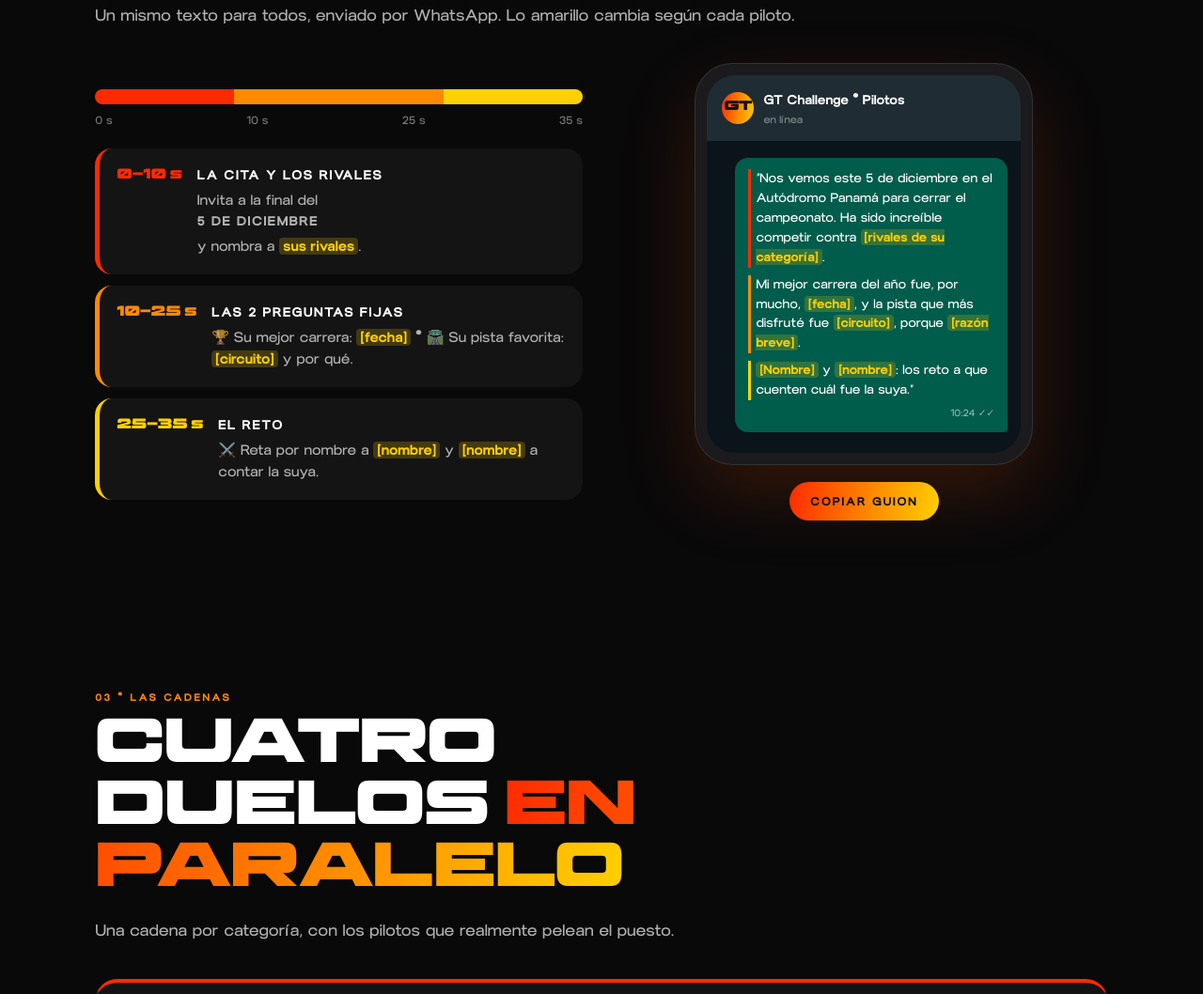
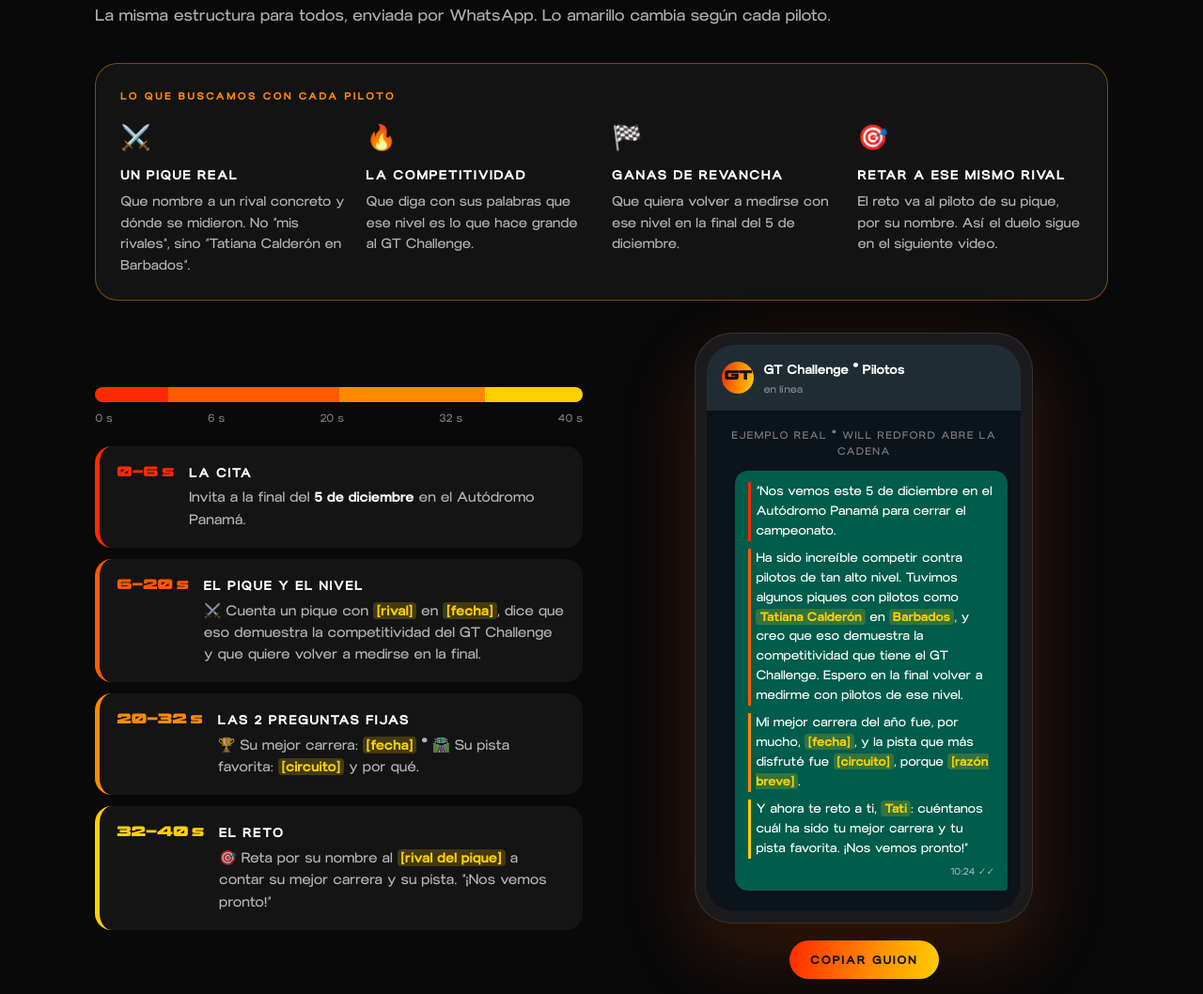
Before and after one commit to Pro-motion-sport-marketing/gt-challenge-propuesta, a plain HTML site: page reto-ultima-vuelta/index.html in a window 1280 px wide. Shown: the part 1945-3003 px from the top of the page at 94% size. Drawn offline with Linux system fonts and the light colour scheme.

Commit message:
Reto: guion con pique real, objetivos por piloto y primer eslabón Will → Tatiana
Co-Authored-By: Claude Opus 5.5 <noreply@anthropic.com>

```diff
--- a/reto-ultima-vuelta/index.html
+++ b/reto-ultima-vuelta/index.html
@@ -43,11 +43,14 @@ section{padding-block:90px;scroll-margin-top:60px}
 .blocks{display:grid;gap:12px;margin-top:20px}
 .blk{display:grid;grid-template-columns:auto minmax(0,1fr);gap:16px;padding:18px;border-radius:18px;background:var(--panel);border-left:5px solid var(--c)}
 .blk .t{font-family:"PROS";font-size:15px;color:var(--c);white-space:nowrap}.blk b{display:block;font-size:14px;text-transform:uppercase;letter-spacing:.1em;margin-bottom:4px}.blk p{color:var(--dim);font-size:15px}
+.blk p b{display:inline;font-size:inherit;text-transform:none;letter-spacing:0;margin:0;color:#fff}
 .ph{background:rgba(255,208,0,.2);color:var(--yel);font-weight:700;border-radius:4px;padding:0 4px}
 .phone{max-width:360px;margin:0 auto;border-radius:40px;padding:12px;background:#1b1b1d;border:1px solid var(--line);box-shadow:0 30px 80px rgba(255,90,0,.18)}
 .wa{border-radius:30px;overflow:hidden;background:#0b141a}.wa-top{display:flex;align-items:center;gap:10px;padding:14px 16px;background:#202c33}.wa-top i{width:34px;height:34px;border-radius:50%;background:var(--grad);display:grid;place-items:center;font-style:normal;font-family:"PROS";color:#111;font-size:14px}.wa-top b{font-size:14px}.wa-top small{display:block;color:var(--mut);font-size:11px}
 .wa-body{padding:18px 14px 22px}.bub{background:#005c4b;border-radius:14px 14px 4px 14px;padding:12px 14px;font-size:13.5px;line-height:1.55;margin-left:16px}.bub p+p{margin-top:8px}.bub small{display:block;text-align:right;color:rgba(255,255,255,.55);font-size:10.5px;margin-top:6px}
-.bub .s1{box-shadow:inset 3px 0 0 #ff2a00;padding-left:8px}.bub .s2{box-shadow:inset 3px 0 0 #ff8a00;padding-left:8px}.bub .s3{box-shadow:inset 3px 0 0 #ffd000;padding-left:8px}
+.bub .s1{box-shadow:inset 3px 0 0 #ff2a00;padding-left:8px}.bub .s2{box-shadow:inset 3px 0 0 #ff8a00;padding-left:8px}.bub .s3{box-shadow:inset 3px 0 0 #ffd000;padding-left:8px}.bub .s1b{box-shadow:inset 3px 0 0 #ff5a00;padding-left:8px}.ej{text-align:center;color:var(--mut);font-size:11px;letter-spacing:.12em;text-transform:uppercase;margin-bottom:12px}
+.meta{margin-bottom:34px;padding:26px;border-radius:24px;background:var(--panel);border:1px solid rgba(255,138,0,.45)}.metas{display:grid;grid-template-columns:repeat(4,minmax(0,1fr));gap:22px;margin-top:16px}.metas i{font-style:normal;font-size:26px;display:block;margin-bottom:8px}.metas b{display:block;font-size:14px;text-transform:uppercase;letter-spacing:.1em;margin-bottom:6px}.metas p{color:var(--dim);font-size:14.5px}
+@media (max-width:980px){.metas{grid-template-columns:repeat(2,minmax(0,1fr))}}@media (max-width:560px){.metas{grid-template-columns:minmax(0,1fr)}}
 .copiar{display:block;margin:18px auto 0;padding:13px 22px;border-radius:99px;border:0;background:var(--grad);color:#111;font:700 12.5px "Blauer",sans-serif;letter-spacing:.14em;text-transform:uppercase;cursor:pointer}
 /* cadenas */
 .cads{display:grid;grid-template-columns:repeat(2,minmax(0,1fr));gap:16px}
@@ -116,9 +119,9 @@ footer{padding-block:36px;border-top:1px solid var(--line);color:var(--mut);font
 <section id="idea"><div class="wrap">
 <div class="sec-h"><div class="kick">01 · Cómo funciona</div><h2>De un video <span class="grad">a una cadena</span></h2></div>
 <div class="flow">
-<div class="fs"><div class="ic">🎥<em>1</em></div><b>Graba</b><small>Video vertical de 25–35 s con el guion.</small></div>
-<div class="fs"><div class="ic">🏆<em>2</em></div><b>Cuenta</b><small>Su mejor carrera y su pista favorita.</small></div>
-<div class="fs"><div class="ic">⚔️<em>3</em></div><b>Reta</b><small>Nombra a sus rivales de la tabla.</small></div>
+<div class="fs"><div class="ic">🎥<em>1</em></div><b>Graba</b><small>Video vertical de 30–40 s con el guion.</small></div>
+<div class="fs"><div class="ic">🏆<em>2</em></div><b>Cuenta</b><small>Sus piques del año, su mejor carrera y su pista.</small></div>
+<div class="fs"><div class="ic">⚔️<em>3</em></div><b>Reta</b><small>Reta por nombre al rival de su pique.</small></div>
 <div class="fs"><div class="ic">🔁<em>4</em></div><b>Responden</b><small>El retado graba y reta al siguiente.</small></div>
 <div class="fs"><div class="ic">🗳️<em>5</em></div><b>Vota la gente</b><small>Cada video sale con encuesta en historias.</small></div>
 </div>
@@ -127,18 +130,20 @@ footer{padding-block:36px;border-top:1px solid var(--line);color:var(--mut);font
 </div></section>
 
 <section id="guion"><div class="wrap">
-<div class="sec-h"><div class="kick">02 · Guion para los pilotos</div><h2>35 segundos, <span class="grad">3 partes</span></h2><p>Un mismo texto para todos, enviado por WhatsApp. Lo amarillo cambia según cada piloto.</p></div>
+<div class="sec-h"><div class="kick">02 · Guion para los pilotos</div><h2>40 segundos, <span class="grad">4 partes</span></h2><p>La misma estructura para todos, enviada por WhatsApp. Lo amarillo cambia según cada piloto.</p></div>
+<div class="meta"><div class="kick">Lo que buscamos con cada piloto</div><div class="metas"><div><i>⚔️</i><b>Un pique real</b><p>Que nombre a un rival concreto y dónde se midieron. No “mis rivales”, sino “Tatiana Calderón en Barbados”.</p></div><div><i>🔥</i><b>La competitividad</b><p>Que diga con sus palabras que ese nivel es lo que hace grande al GT Challenge.</p></div><div><i>🏁</i><b>Ganas de revancha</b><p>Que quiera volver a medirse con ese nivel en la final del 5 de diciembre.</p></div><div><i>🎯</i><b>Retar a ese mismo rival</b><p>El reto va al piloto de su pique, por su nombre. Así el duelo sigue en el siguiente video.</p></div></div></div>
 <div class="guion">
 <div>
-<div class="timebar"><i style="flex:10;background:#ff2a00"></i><i style="flex:15;background:#ff8a00"></i><i style="flex:10;background:#ffd000"></i></div>
-<div class="tlab"><span>0 s</span><span>10 s</span><span>25 s</span><span>35 s</span></div>
+<div class="timebar"><i style="flex:6;background:#ff2a00"></i><i style="flex:14;background:#ff5a00"></i><i style="flex:12;background:#ff8a00"></i><i style="flex:8;background:#ffd000"></i></div>
+<div class="tlab"><span>0 s</span><span>6 s</span><span>20 s</span><span>32 s</span><span>40 s</span></div>
 <div class="blocks">
-<div class="blk" style="--c:#ff2a00"><span class="t">0–10 s</span><div><b>La cita y los rivales</b><p>Invita a la final del <b>5 de diciembre</b> y nombra a <span class="ph">sus rivales</span>.</p></div></div>
-<div class="blk" style="--c:#ff8a00"><span class="t">10–25 s</span><div><b>Las 2 preguntas fijas</b><p>🏆 Su mejor carrera: <span class="ph">[fecha]</span> · 🛣️ Su pista favorita: <span class="ph">[circuito]</span> y por qué.</p></div></div>
-<div class="blk" style="--c:#ffd000"><span class="t">25–35 s</span><div><b>El reto</b><p>⚔️ Reta por nombre a <span class="ph">[nombre]</span> y <span class="ph">[nombre]</span> a contar la suya.</p></div></div>
+<div class="blk" style="--c:#ff2a00"><span class="t">0–6 s</span><div><b>La cita</b><p>Invita a la final del <b>5 de diciembre</b> en el Autódromo Panamá.</p></div></div>
+<div class="blk" style="--c:#ff5a00"><span class="t">6–20 s</span><div><b>El pique y el nivel</b><p>⚔️ Cuenta un pique con <span class="ph">[rival]</span> en <span class="ph">[fecha]</span>, dice que eso demuestra la competitividad del GT Challenge y que quiere volver a medirse en la final.</p></div></div>
+<div class="blk" style="--c:#ff8a00"><span class="t">20–32 s</span><div><b>Las 2 preguntas fijas</b><p>🏆 Su mejor carrera: <span class="ph">[fecha]</span> · 🛣️ Su pista favorita: <span class="ph">[circuito]</span> y por qué.</p></div></div>
+<div class="blk" style="--c:#ffd000"><span class="t">32–40 s</span><div><b>El reto</b><p>🎯 Reta por su nombre al <span class="ph">[rival del pique]</span> a contar su mejor carrera y su pista. “¡Nos vemos pronto!”</p></div></div>
 </div></div>
 <div><div class="phone"><div class="wa"><div class="wa-top"><i>GT</i><div><b>GT Challenge · Pilotos</b><small>en línea</small></div></div>
-<div class="wa-body"><div class="bub" id="texto"><p class="s1">“Nos vemos este 5 de diciembre en el Autódromo Panamá para cerrar el campeonato. Ha sido increíble competir contra <span class="ph">[rivales de su categoría]</span>.</p><p class="s2">Mi mejor carrera del año fue, por mucho, <span class="ph">[fecha]</span>, y la pista que más disfruté fue <span class="ph">[circuito]</span>, porque <span class="ph">[razón breve]</span>.</p><p class="s3"><span class="ph">[Nombre]</span> y <span class="ph">[nombre]</span>: los reto a que cuenten cuál fue la suya.”</p><small>10:24 ✓✓</small></div></div></div></div>
+<div class="wa-body"><div class="ej">Ejemplo real · Will Redford abre la cadena</div><div class="bub" id="texto"><p class="s1">“Nos vemos este 5 de diciembre en el Autódromo Panamá para cerrar el campeonato.</p><p class="s1b">Ha sido increíble competir contra pilotos de tan alto nivel. Tuvimos algunos piques con pilotos como <span class="ph">Tatiana Calderón</span> en <span class="ph">Barbados</span>, y creo que eso demuestra la competitividad que tiene el GT Challenge. Espero en la final volver a medirme con pilotos de ese nivel.</p><p class="s2">Mi mejor carrera del año fue, por mucho, <span class="ph">[fecha]</span>, y la pista que más disfruté fue <span class="ph">[circuito]</span>, porque <span class="ph">[razón breve]</span>.</p><p class="s3">Y ahora te reto a ti, <span class="ph">Tati</span>: cuéntanos cuál ha sido tu mejor carrera y tu pista favorita. ¡Nos vemos pronto!”</p><small>10:24 ✓✓</small></div></div></div></div>
 <button class="copiar" type="button" id="copiar">Copiar guion</button></div>
 </div></div></section>
 
@@ -166,8 +171,8 @@ footer{padding-block:36px;border-top:1px solid var(--line);color:var(--mut);font
 <section id="piezas"><div class="wrap">
 <div class="sec-h"><div class="kick">06 · Lo que hay que producir</div><h2>Tres piezas, <span class="grad">el resto lo graban ellos</span></h2></div>
 <div class="mocks">
-<div class="mock"><div class="m m-reto"><img class="logo" src="media/gt_logo_white.png" alt=""><div class="slot"><div><em>👤</em>Foto del piloto</div></div><div><span class="m-tag">⚔️ Reto lanzado</span><h4>[Piloto]</h4><div class="vs">reta a <b>[rival]</b> y <b>[rival]</b></div></div></div>
-<h3>Arte “reto lanzado”</h3><p>Foto del piloto y a quién reta.</p><span class="use">1 plantilla · 9 usos</span></div>
+<div class="mock"><div class="m m-reto"><img class="logo" src="media/gt_logo_white.png" alt=""><div class="slot"><div><em>👤</em>Foto del piloto</div></div><div><span class="m-tag">⚔️ Reto lanzado</span><h4>[Piloto]</h4><div class="vs">reta a <b>[rival del pique]</b></div></div></div>
+<h3>Arte “reto lanzado”</h3><p>Foto del piloto y el rival al que reta.</p><span class="use">1 plantilla · 9 usos</span></div>
 <div class="mock"><div class="m story" style="max-width:none;border-radius:24px"><div class="bar"></div><h4>¿Cuál fue tu carrera favorita de 2026?</h4><div class="op"><i style="width:22%"></i><span>🇵🇦 Gran Premio Panamá</span><b>22%</b></div><div class="op"><i style="width:18%"></i><span>🇵🇦 500 km de Panamá</span><b>18%</b></div><div class="op"><i style="width:14%"></i><span>🇬🇾 Guyana</span><b>14%</b></div><div class="op"><i style="width:24%"></i><span>🇧🇧 Barbados</span><b>24%</b></div><div class="op"><i style="width:22%"></i><span>🇲🇽 Puebla</span><b>22%</b></div></div>
 <h3>Historia con encuesta</h3><p>Republica cada video con la pregunta.</p><span class="use">1 plantilla · 9 usos</span></div>
 <div class="mock"><div class="m m-car"><img class="logo" src="media/gt_logo_white.png" alt=""><div><div class="kick">4 de diciembre · cierre</div><h4>Pilotos <span class="grad">vs. afición</span></h4><div class="duel"><div><div class="ico">🏎️</div><b>[fecha]</b><small>eligieron los pilotos</small></div><div><div class="ico">🙌</div><b>[fecha]</b><small>votó la comunidad</small></div></div></div><div class="dots"><i></i><i></i><i></i><i></i><i></i></div></div>
@@ -178,7 +183,8 @@ footer{padding-block:36px;border-top:1px solid var(--line);color:var(--mut);font
 <div class="sec-h"><div class="kick">07 · Por resolver</div><h2>Dos decisiones <span class="grad">antes de arrancar</span></h2></div>
 <div class="pend">
 <div class="pcard"><div class="top"><div class="ico">🚦</div><h3>¿Quién arranca cada cadena?</h3></div>
-<div class="opt"><i>✅</i><span><b>Sugerido:</b> el que va arriba en cada disputa.</span></div>
+<div class="opt"><i>🟢</i><span><b>Confirmado:</b> Will Redford abre y reta a Tatiana Calderón. Envía su video hoy, 18 de noviembre.</span></div>
+<div class="opt"><i>✅</i><span><b>Resto de cadenas:</b> el que va arriba en cada disputa, retando al rival de su pique.</span></div>
 <div class="opt"><i>🤝</i><span><b>Coordinar con Silvia</b> para que los pilotos no se enteren por Instagram.</span></div></div>
 <div class="pcard"><div class="top"><div class="ico">⏱️</div><h3>Plazo de 48 h por eslabón</h3></div>
 <div class="risk"><span class="on"></span><span class="on"></span><span class="br"></span><span></span></div>
```
